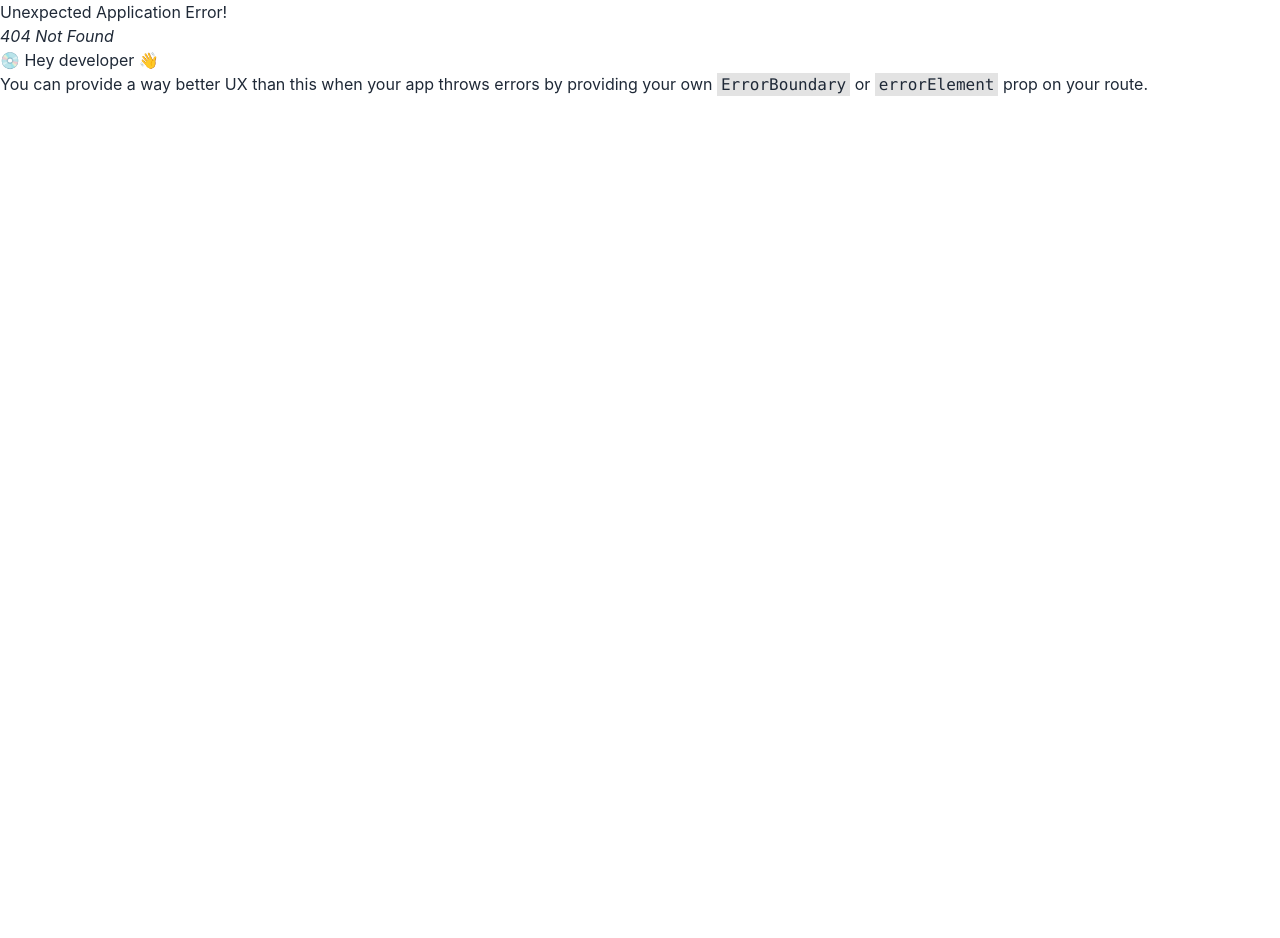
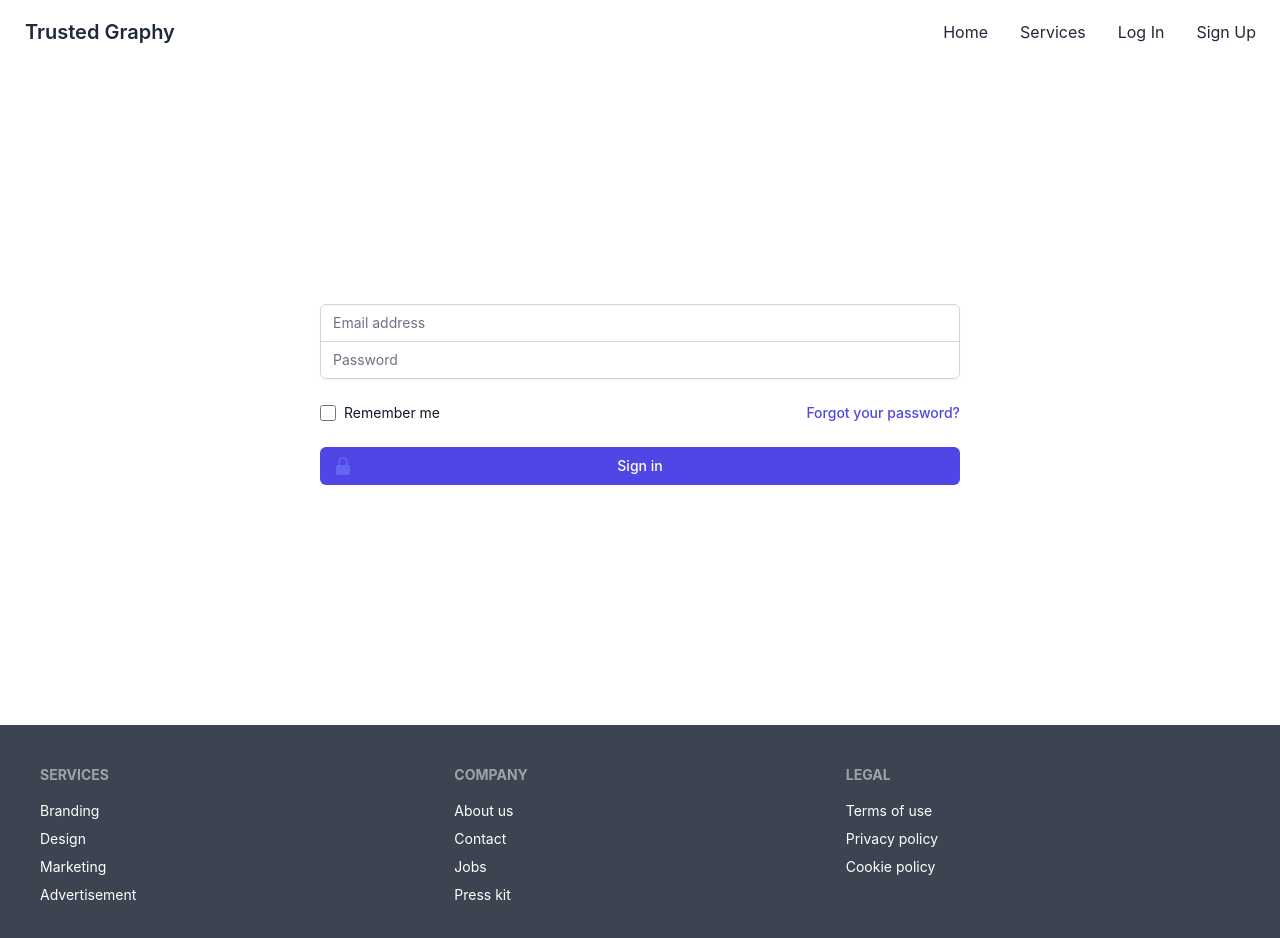
Before and after one commit to Rokibul-bd/trusted-graphy-client, a React (Create React App) app: page /login in a window 1280 px wide. Before the commit this address had no page. Shown: the top 938 px of the page. Before the commit the page ends 800 px from the top, so only its background shows below. Built offline with nearby package versions, Linux system fonts and the light colour scheme.

Commit message:
create sign up page

```diff
--- /dev/null
+++ b/src/pages/Login/LogIn.js
@@ -0,0 +1,43 @@
+import React from 'react';
+
+const LogIn = () => {
+    return (
+        <form className="space-y-6 md:w-2/4 mx-auto my-60 mt-60">
+            <input type="hidden" name="remember" value="true" />
+            <div className="-space-y-px rounded-md shadow-sm">
+                <div>
+                    <label for="email-address" className="sr-only mb-12">Email address</label>
+                    <input id="email-address" name="email" type="email" autocomplete="email" required className="relative block w-full appearance-none rounded-none rounded-t-md border border-gray-300 px-3 py-2 text-gray-900 placeholder-gray-500 focus:z-10 focus:border-indigo-500 focus:outline-none focus:ring-indigo-500 sm:text-sm" placeholder="Email address" />
+                </div>
+                <div>
+                    <label for="password" className="sr-only">Password</label>
+                    <input id="password" name="password" type="password" autocomplete="current-password" required className="relative block w-full appearance-none rounded-none rounded-b-md border border-gray-300 px-3 py-2 text-gray-900 placeholder-gray-500 focus:z-10 focus:border-indigo-500 focus:outline-none focus:ring-indigo-500 sm:text-sm" placeholder="Password" />
+                </div>
+            </div>
+
+            <div className="flex items-center justify-between">
+                <div className="flex items-center">
+                    <input id="remember-me" name="remember-me" type="checkbox" className="h-4 w-4 rounded border-gray-300 text-indigo-600 focus:ring-indigo-500" />
+                    <label for="remember-me" className="ml-2 block text-sm text-gray-900">Remember me</label>
+                </div>
+
+                <div className="text-sm">
+                    <a href="/" className="font-medium text-indigo-600 hover:text-indigo-500">Forgot your password?</a>
+                </div>
+            </div>
+
+            <div>
+                <button type="submit" className="group relative flex w-full justify-center rounded-md border border-transparent bg-indigo-600 py-2 px-4 text-sm font-medium text-white hover:bg-indigo-700 focus:outline-none focus:ring-2 focus:ring-indigo-500 focus:ring-offset-2">
+                    <span className="absolute inset-y-0 left-0 flex items-center pl-3">
+                        <svg className="h-5 w-5 text-indigo-500 group-hover:text-indigo-400" xmlns="http://www.w3.org/2000/svg" viewBox="0 0 20 20" fill="currentColor" aria-hidden="true">
+                            <path fill-rule="evenodd" d="M10 1a4.5 4.5 0 00-4.5 4.5V9H5a2 2 0 00-2 2v6a2 2 0 002 2h10a2 2 0 002-2v-6a2 2 0 00-2-2h-.5V5.5A4.5 4.5 0 0010 1zm3 8V5.5a3 3 0 10-6 0V9h6z" clip-rule="evenodd" />
+                        </svg>
+                    </span>
+                    Sign in
+                </button>
+            </div>
+        </form>
+    );
+};
+
+export default LogIn;
--- /dev/null
+++ b/src/pages/Register/Register.js
@@ -0,0 +1,43 @@
+import React from 'react';
+import { Link } from 'react-router-dom';
+
+const Register = () => {
+    return (
+        <form className='md:w-2/4 mx-auto my-60 mt-60'>
+            <div className="overflow-hidden shadow sm:rounded-md">
+                <div className="bg-white px-4 py-5 sm:p-6">
+                    <div className="grid grid-cols-6 gap-6">
+                        <div className="col-span-6 sm:col-span-3">
+                            <label className="block text-sm font-medium text-gray-700">First name</label>
+                            <input name="name" type="text" autocomplete="current-password" required className="relative block w-full appearance-none rounded-none rounded-b-md border border-gray-300 px-3 py-2 text-gray-900 placeholder-gray-500 focus:z-10 focus:border-indigo-500 focus:outline-none focus:ring-indigo-500 sm:text-sm" placeholder="First Name" />
+                        </div>
+
+                        <div className="col-span-6 sm:col-span-3">
+                            <label for="last-name" className="block text-sm font-medium text-gray-700">Last name</label>
+                            <input id="last-name" name="lname" type="text" autocomplete="current-password" required className="relative block w-full appearance-none rounded-none rounded-b-md border border-gray-300 px-3 py-2 text-gray-900 placeholder-gray-500 focus:z-10 focus:border-indigo-500 focus:outline-none focus:ring-indigo-500 sm:text-sm" placeholder="Last Name" />
+                        </div>
+                        <div className="col-span-6 sm:col-span-3">
+                            <label for="imgUrl" className="block text-sm font-medium text-gray-700">Image Url</label>
+                            <input id="imgUrl" name="imgUrl" type="text" autocomplete="current-password" required className="relative block w-full appearance-none rounded-none rounded-b-md border border-gray-300 px-3 py-2 text-gray-900 placeholder-gray-500 focus:z-10 focus:border-indigo-500 focus:outline-none focus:ring-indigo-500 sm:text-sm" placeholder="Image Url" />
+                        </div>
+                        <div className="col-span-6 sm:col-span-3">
+                            <label for="password" className="block text-sm font-medium text-gray-700">Last Email</label>
+                            <input id="password" name="email" type="email" autocomplete="current-password" required className="relative block w-full appearance-none rounded-none rounded-b-md border border-gray-300 px-3 py-2 text-gray-900 placeholder-gray-500 focus:z-10 focus:border-indigo-500 focus:outline-none focus:ring-indigo-500 sm:text-sm" placeholder="email" />
+                        </div>
+
+                        <div className="col-span-6 sm:col-span-4">
+                            <label for="password" className="block text-sm font-medium text-gray-700">Password</label>
+                            <input id="password" name="password" type="password" autocomplete="current-password" required className="relative block w-full appearance-none rounded-none rounded-b-md border border-gray-300 px-3 py-2 text-gray-900 placeholder-gray-500 focus:z-10 focus:border-indigo-500 focus:outline-none focus:ring-indigo-500 sm:text-sm" placeholder="password" />
+                        </div>
+                    </div>
+                </div>
+                <small className='px-8 text-base'>Already haven account? <Link className='link-hover text-yellow-500' to="/login">Log In</Link> </small>
+                <div className="bg-gray-50 px-4 py-3 text-right sm:px-6">
+                    <button type="submit" className="inline-flex justify-center rounded-md border border-transparent bg-indigo-600 py-2 px-4 text-sm font-medium text-white shadow-sm hover:bg-indigo-700 focus:outline-none focus:ring-2 focus:ring-indigo-500 focus:ring-offset-2">Sign Up</button>
+                </div>
+            </div>
+        </form>
+    );
+};
+
+export default Register;
--- a/src/pages/Shared/Header/Header.js
+++ b/src/pages/Shared/Header/Header.js
@@ -5,13 +5,14 @@ const Header = () => {
         <div>
             <div className="navbar bg-base">
                 <div className="flex-1">
-                    <Link className="btn btn-ghost normal-case text-xl">Trusted Graphy</Link>
+                    <Link to="/" className="btn btn-ghost normal-case text-xl">Trusted Graphy</Link>
                 </div>
                 <div className="flex-none">
                     <ul className="menu menu-horizontal p-0">
-                        <li><Link>Home</Link></li>
-                        <li><Link>Services</Link></li>
-                        <li><Link>Log In</Link></li>
+                        <li><Link to="/home">Home</Link></li>
+                        <li><Link to="/services">Services</Link></li>
+                        <li><Link to="/login">Log In</Link></li>
+                        <li><Link to="/register">Sign Up</Link></li>
                     </ul>
                 </div>
             </div>
```
Also changed, not shown: src/Router/routes/Router.js (+10 -0 lines).
